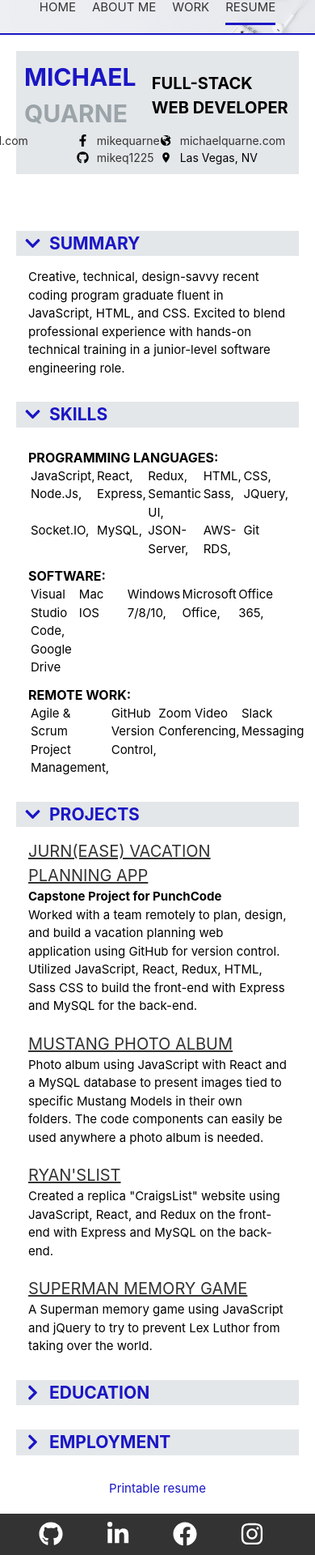
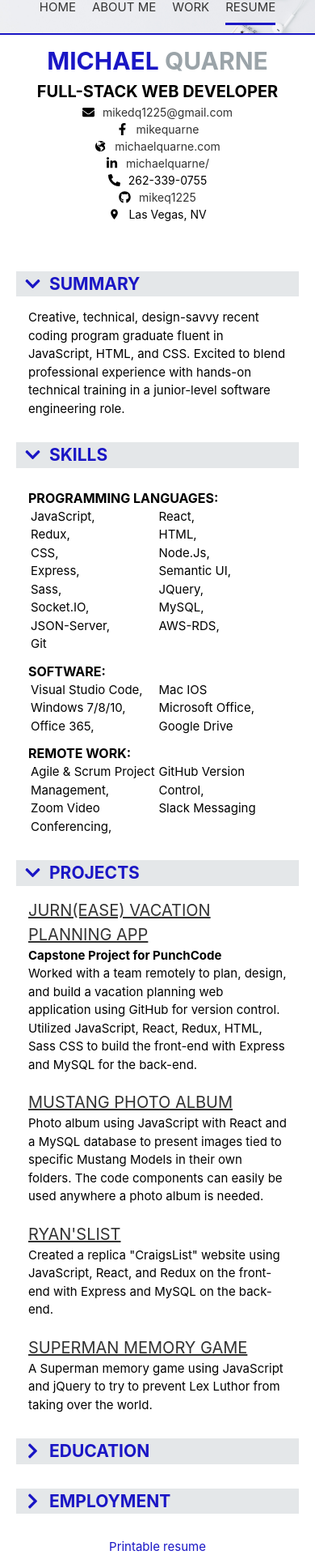
Before and after one commit to mikeq1225/portfolio, a React (Create React App) app in the folder client/: page /Resume in a window 390 px wide. Shown: the part 77-1997 px from the top of the page at 81% size. Built offline with nearby package versions, Linux system fonts and the light colour scheme; no server answers.

Commit message:
resume page done

```diff
--- a/client/src/styles/NavBar.scss
+++ b/client/src/styles/NavBar.scss
@@ -51,6 +51,12 @@
 	}
 }
 
+@media (max-width: 850px) {
+	#navBar {
+		background: url("/assets/background3.jpg") no-repeat center center/cover;
+	}
+}
+
 @media (max-width: 500px) {
 	#navBar {
 		background: url("/assets/background3.jpg") no-repeat center center/cover;
--- a/client/src/styles/resume/ResumeBody.scss
+++ b/client/src/styles/resume/ResumeBody.scss
@@ -164,7 +164,7 @@
 	}
 }
 
-@media (max-width: 800px) {
+@media (max-width: 1050px) {
 	#resumeBody {
 		.container {
 			.resBody {
@@ -194,6 +194,54 @@
 		.container {
 			.resBody {
 				ul#accordion {
+					li {
+						&#skills {
+							ul.panel {
+								li {
+									flex-direction: column;
+
+									ul {
+										grid-template-columns: repeat(2, 1fr);
+									}
+								}
+							}
+						}
+
+						&#education {
+							ul.panel {
+								li {
+									div {
+										div {
+											flex-direction: column;
+											align-items: center;
+
+											a {
+												font-size: 3rem;
+											}
+										}
+									}
+								}
+							}
+						}
+
+						&#employment {
+							ul.panel {
+								li {
+									div {
+										div {
+											flex-direction: column;
+											align-items: center;
+											margin: 1rem 0;
+
+											h4 {
+												margin: 0 0 0.7rem 0;
+											}
+										}
+									}
+								}
+							}
+						}
+					}
 				}
 			}
 		}
--- a/client/src/styles/resume/ResumeHeader.scss
+++ b/client/src/styles/resume/ResumeHeader.scss
@@ -55,7 +55,7 @@
 	}
 }
 
-@media (max-width: 800px) {
+@media (max-width: 1050px) {
 	#resumeHeader {
 		.container {
 			.resHeader {
@@ -71,7 +71,12 @@
 				div:nth-child(2) {
 					ul {
 						display: grid;
-						grid-template-columns: repeat(4, 1fr);
+						grid-template-columns: repeat(3, 1fr);
+
+						li:nth-child(odd),
+						li:nth-child(even) {
+							margin: 0 1rem;
+						}
 					}
 				}
 			}
@@ -82,7 +87,30 @@
 @media (max-width: 500px) {
 	#resumeHeader {
 		.container {
+			padding: 1rem;
+
 			.resHeader {
+				flex-direction: column;
+				padding: 0;
+				background: none;
+
+				div:first-child {
+					display: block;
+					text-align: center;
+				}
+
+				div:nth-child(2) {
+					ul {
+						display: flex;
+						flex-direction: column;
+						align-items: center;
+
+						li:nth-child(odd),
+						li:nth-child(even) {
+							margin: 0;
+						}
+					}
+				}
 			}
 		}
 	}
```
